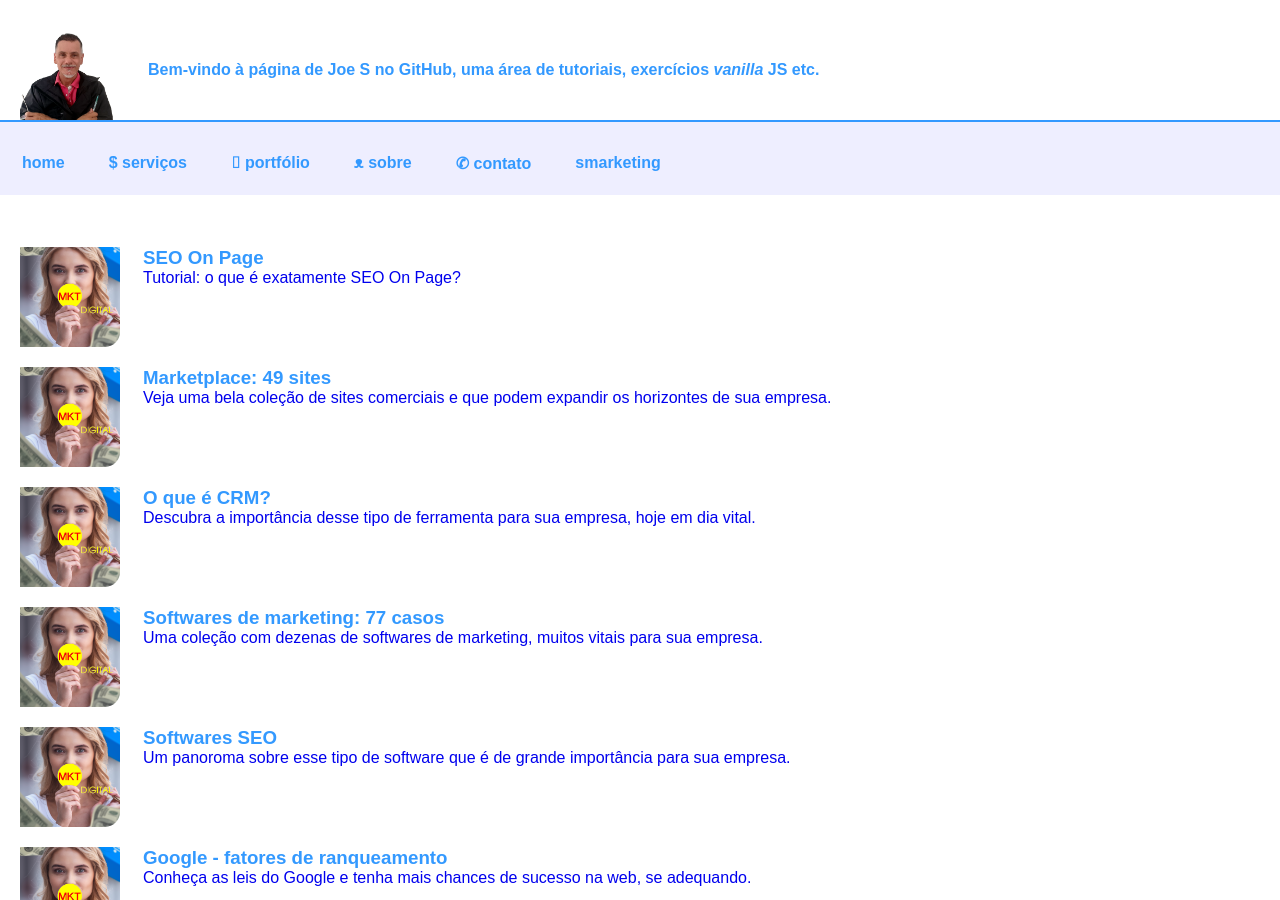
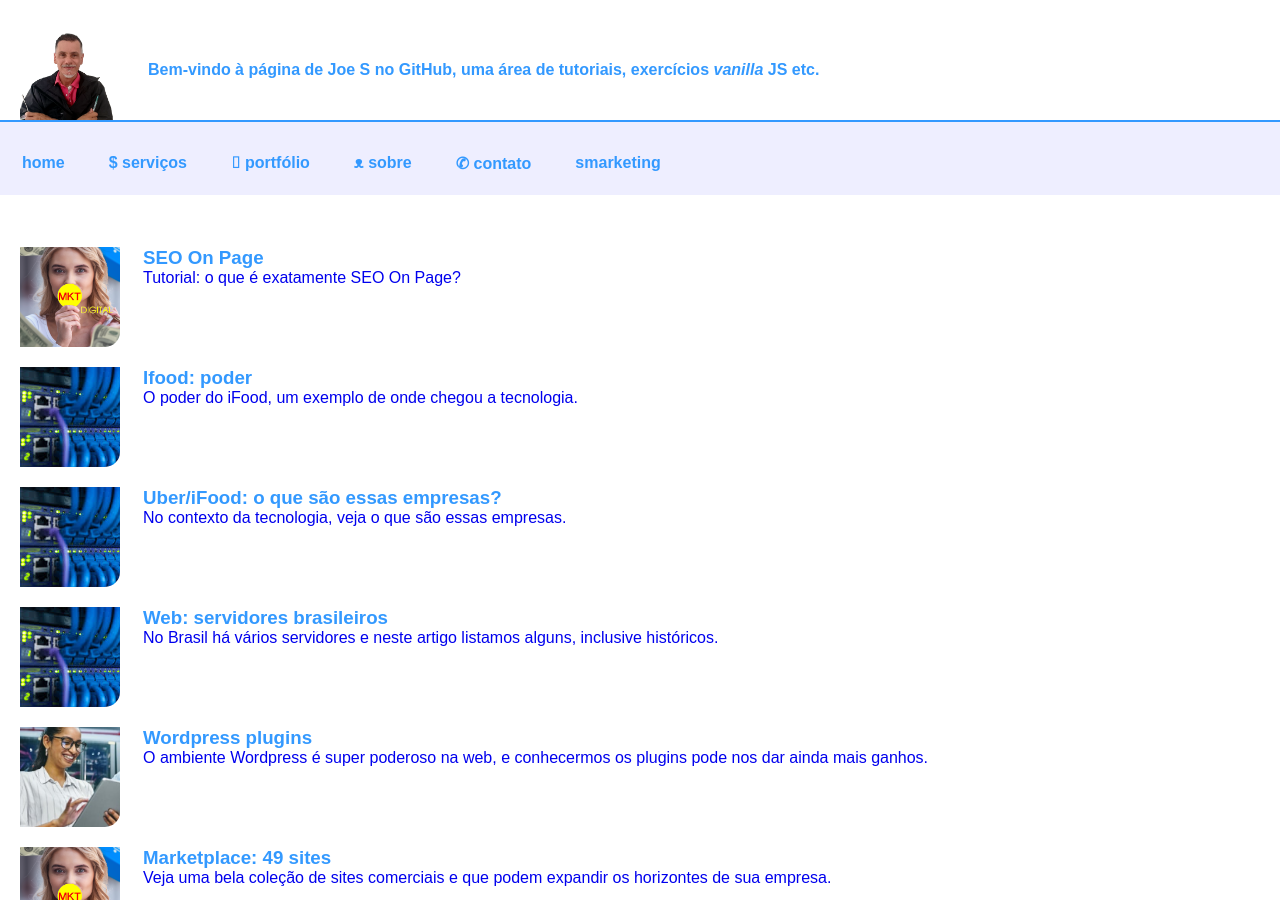
Before and after one commit to Joesynth/joesynth.github.io, a Jekyll site: the page built from smarketing.html, in a window 1280 px wide and 900 px high. Built offline with Jekyll 4.4.1, drawn with Linux system fonts in a browser that asks for light colours; some of the changed text lies outside the part shown.

Commit message:
Update smarketing.json

```diff
--- a/_data/smarketing.json
+++ b/_data/smarketing.json
@@ -4,6 +4,30 @@
     "src": "image/mkt.png",
     "h3": "SEO On Page",
     "p": "Tutorial: o que é exatamente SEO On Page?"
+  },
+  {
+    "href": "private.html",
+    "src": "image/rede.png",
+    "h3": "Ifood: poder",
+    "p": "O poder do iFood, um exemplo de onde chegou a tecnologia."
+  },
+  {
+    "href": "uber-ifood-o-que-sao-essas-empresas.html",
+    "src": "image/rede.png",
+    "h3": "Uber/iFood: o que são essas empresas?",
+    "p": "No contexto da tecnologia, veja o que são essas empresas."
+  },
+  {
+    "href": "web-servidores-brasileiros.html",
+    "src": "image/rede.png",
+    "h3": "Web: servidores brasileiros",
+    "p": "No Brasil há vários servidores e neste artigo listamos alguns, inclusive históricos."
+  },
+  {
+    "href": "wordpress-plugins.html",
+    "src": "image/ti.png",
+    "h3": "Wordpress plugins",
+    "p": "O ambiente Wordpress é super poderoso na web, e conhecermos os plugins pode nos dar ainda mais ganhos."
   },
   {
     "href": "marketplace-49-sites.html",
```
